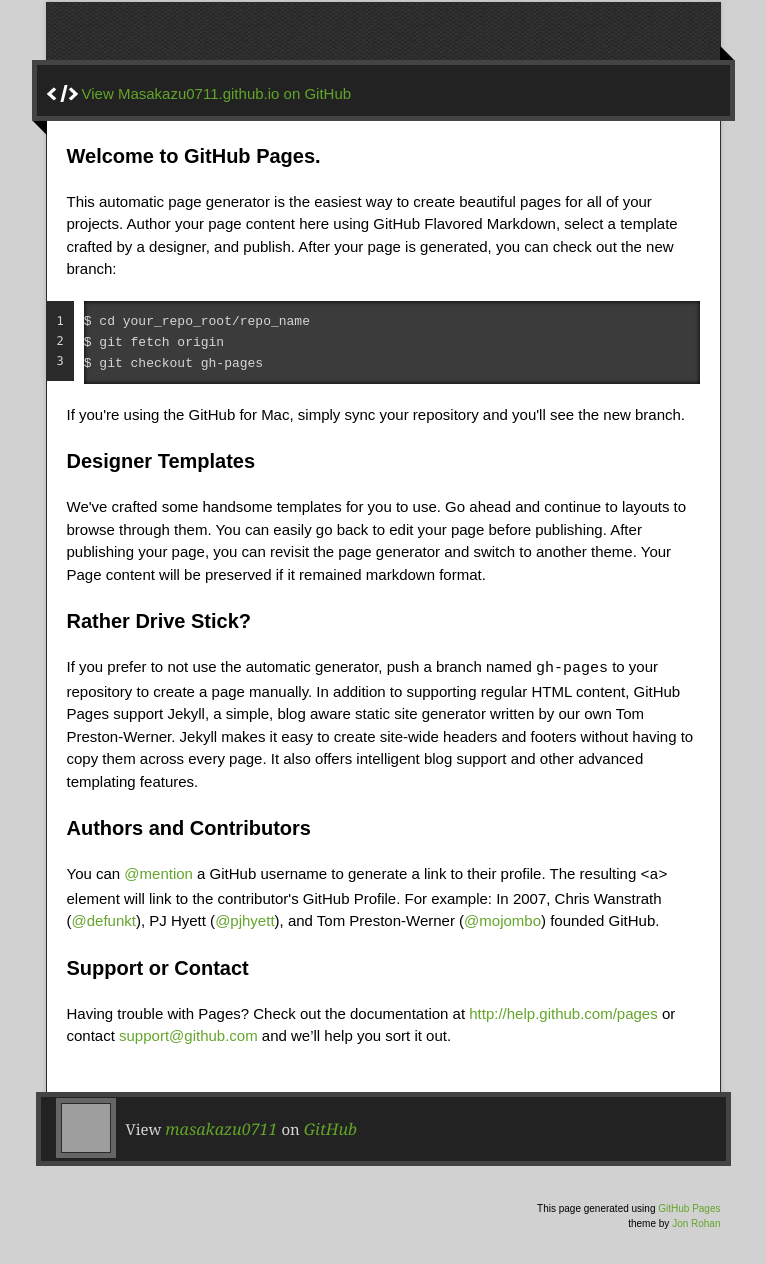
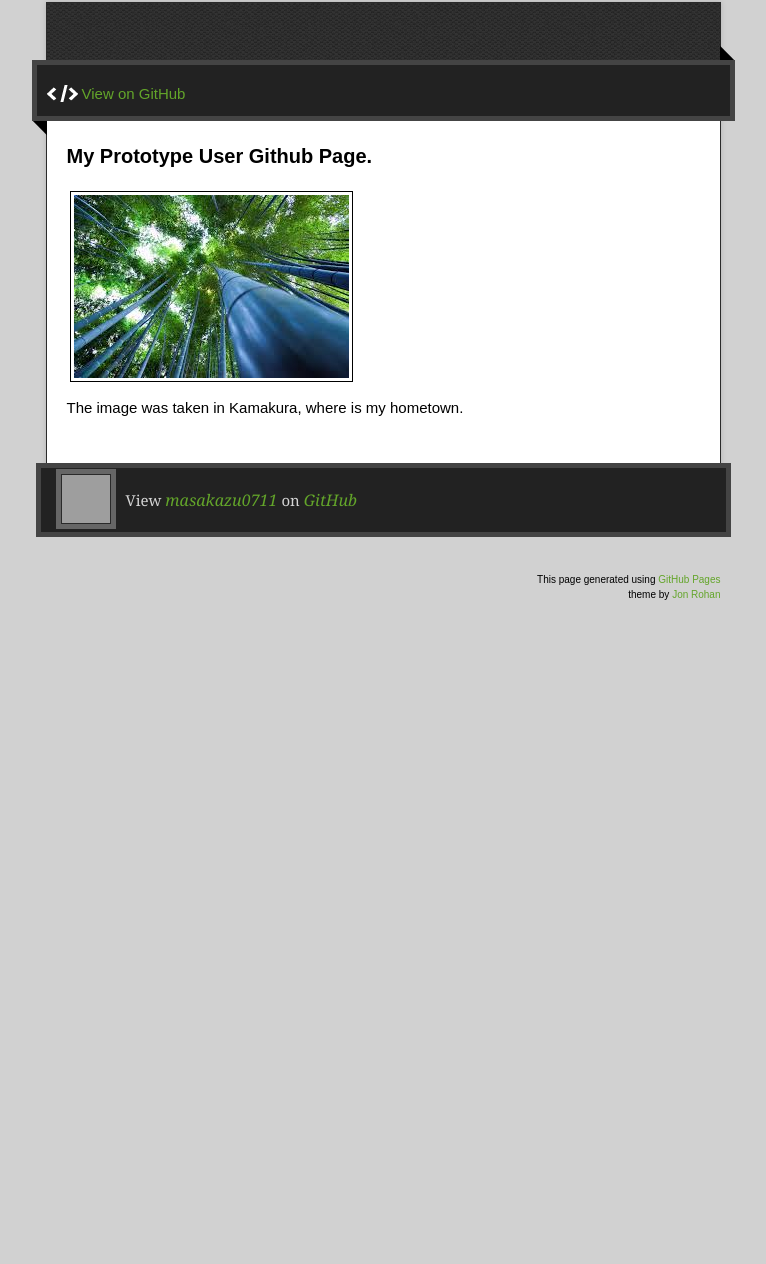
Before and after one commit to masakazu0711/masakazu0711.github.io, a plain HTML site: page index.html in a window 1280 px wide. Shown: the part 128-1392 px from the top of the page, without its empty margins (257-1023 px from the left). After the commit the page ends 820 px from the top, so only its background shows below. Drawn offline with nearby package versions, Linux system fonts and the light colour scheme; grey boxes are pictures that could not be loaded.

Commit message:
Changes for index.html of Github Prototype User Page

```diff
--- a/index.html
+++ b/index.html
@@ -11,7 +11,7 @@
   <script type="text/javascript" src="https://ajax.googleapis.com/ajax/libs/jquery/1.7.1/jquery.min.js"></script>
   <script type="text/javascript" src="javascripts/script.js"></script>
 
-  <title>Masakazu0711.github.io</title>
+  <title>Masakazu0711.github.io by masakazu0711</title>
   <meta name="description" content="">
 
   <meta name="viewport" content="width=device-width,initial-scale=1">
@@ -29,42 +29,16 @@
       <div id="main" role="main">
         <div class="download-bar">
         <div class="inner">
-          <a href="https://github.com/masakazu0711" class="code">View Masakazu0711.github.io on GitHub</a>
+          <a href="https://github.com/masakazu0711" class="code">View on GitHub</a>
         </div>
         <span class="blc"></span><span class="trc"></span>
         </div>
         <article class="markdown-body">
           <h3>
-<a name="welcome-to-github-pages" class="anchor" href="#welcome-to-github-pages"><span class="octicon octicon-link"></span></a>Welcome to GitHub Pages.</h3>
+<a name="welcome-to-github-pages" class="anchor" href="#welcome-to-github-pages"><span class="octicon octicon-link"></span></a>My Prototype User Github Page.</h3>
+<img src="images/natureOfkamakura.jpeg" style="margin:.2em; padding:.2em; border: thin solid; display:block;">
 
-<p>This automatic page generator is the easiest way to create beautiful pages for all of your projects. Author your page content here using GitHub Flavored Markdown, select a template crafted by a designer, and publish. After your page is generated, you can check out the new branch:</p>
-
-<pre><code>$ cd your_repo_root/repo_name
-$ git fetch origin
-$ git checkout gh-pages
-</code></pre>
-
-<p>If you're using the GitHub for Mac, simply sync your repository and you'll see the new branch.</p>
-
-<h3>
-<a name="designer-templates" class="anchor" href="#designer-templates"><span class="octicon octicon-link"></span></a>Designer Templates</h3>
-
-<p>We've crafted some handsome templates for you to use. Go ahead and continue to layouts to browse through them. You can easily go back to edit your page before publishing. After publishing your page, you can revisit the page generator and switch to another theme. Your Page content will be preserved if it remained markdown format.</p>
-
-<h3>
-<a name="rather-drive-stick" class="anchor" href="#rather-drive-stick"><span class="octicon octicon-link"></span></a>Rather Drive Stick?</h3>
-
-<p>If you prefer to not use the automatic generator, push a branch named <code>gh-pages</code> to your repository to create a page manually. In addition to supporting regular HTML content, GitHub Pages support Jekyll, a simple, blog aware static site generator written by our own Tom Preston-Werner. Jekyll makes it easy to create site-wide headers and footers without having to copy them across every page. It also offers intelligent blog support and other advanced templating features.</p>
-
-<h3>
-<a name="authors-and-contributors" class="anchor" href="#authors-and-contributors"><span class="octicon octicon-link"></span></a>Authors and Contributors</h3>
-
-<p>You can <a href="https://github.com/blog/821" class="user-mention">@mention</a> a GitHub username to generate a link to their profile. The resulting <code>&lt;a&gt;</code> element will link to the contributor's GitHub Profile. For example: In 2007, Chris Wanstrath (<a href="https://github.com/defunkt" class="user-mention">@defunkt</a>), PJ Hyett (<a href="https://github.com/pjhyett" class="user-mention">@pjhyett</a>), and Tom Preston-Werner (<a href="https://github.com/mojombo" class="user-mention">@mojombo</a>) founded GitHub.</p>
-
-<h3>
-<a name="support-or-contact" class="anchor" href="#support-or-contact"><span class="octicon octicon-link"></span></a>Support or Contact</h3>
-
-<p>Having trouble with Pages? Check out the documentation at <a href="http://help.github.com/pages">http://help.github.com/pages</a> or contact <a href="mailto:support@github.com">support@github.com</a> and we’ll help you sort it out.</p>
+<p>The image was taken in Kamakura, where is my hometown.</p>
         </article>
       </div>
     </div>
```
